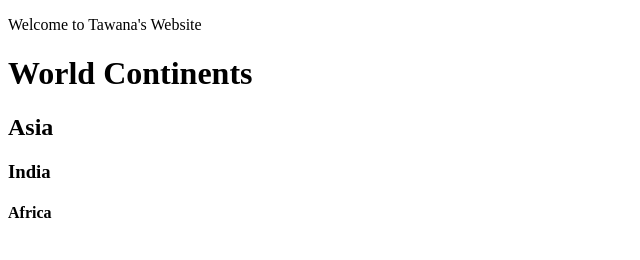
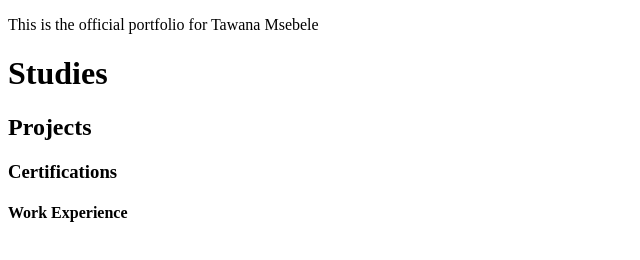
Before and after one commit to tmsebel/plpfirstcode, a plain HTML site: page firstpage.html in a window 1280 px wide. Shown: the whole page, without its empty margins (0-640 px from the left). Drawn offline with Linux system fonts and the light colour scheme.

Commit message:
Updated page contents

```diff
--- a/firstpage.html
+++ b/firstpage.html
@@ -1,12 +1,15 @@
 <!DOCTYPE html>
-<html>
+<html lang="en">
+
 <head>
-    <title>First Program in HTML</title>
+    <meta charset="UTF-8">
+    <meta name="viewport" content="width=device-width, initial-scale=1.0">
+    <title>Tawana Msebele Personal Portfolio</title>
 </head>
 <body>
-    <p>Welcome to Tawana's Website</p>
-    <h1>World Continents</h1>
-    <h2>Asia</h2>
-    <h3>India</h3>
-    <h4>Africa</h4>
+    <p>This is the official portfolio for Tawana Msebele</p>
+    <h1>Studies</h1>
+    <h2>Projects</h2>
+    <h3>Certifications</h3>
+    <h4>Work Experience</h4>
     </body>
```
